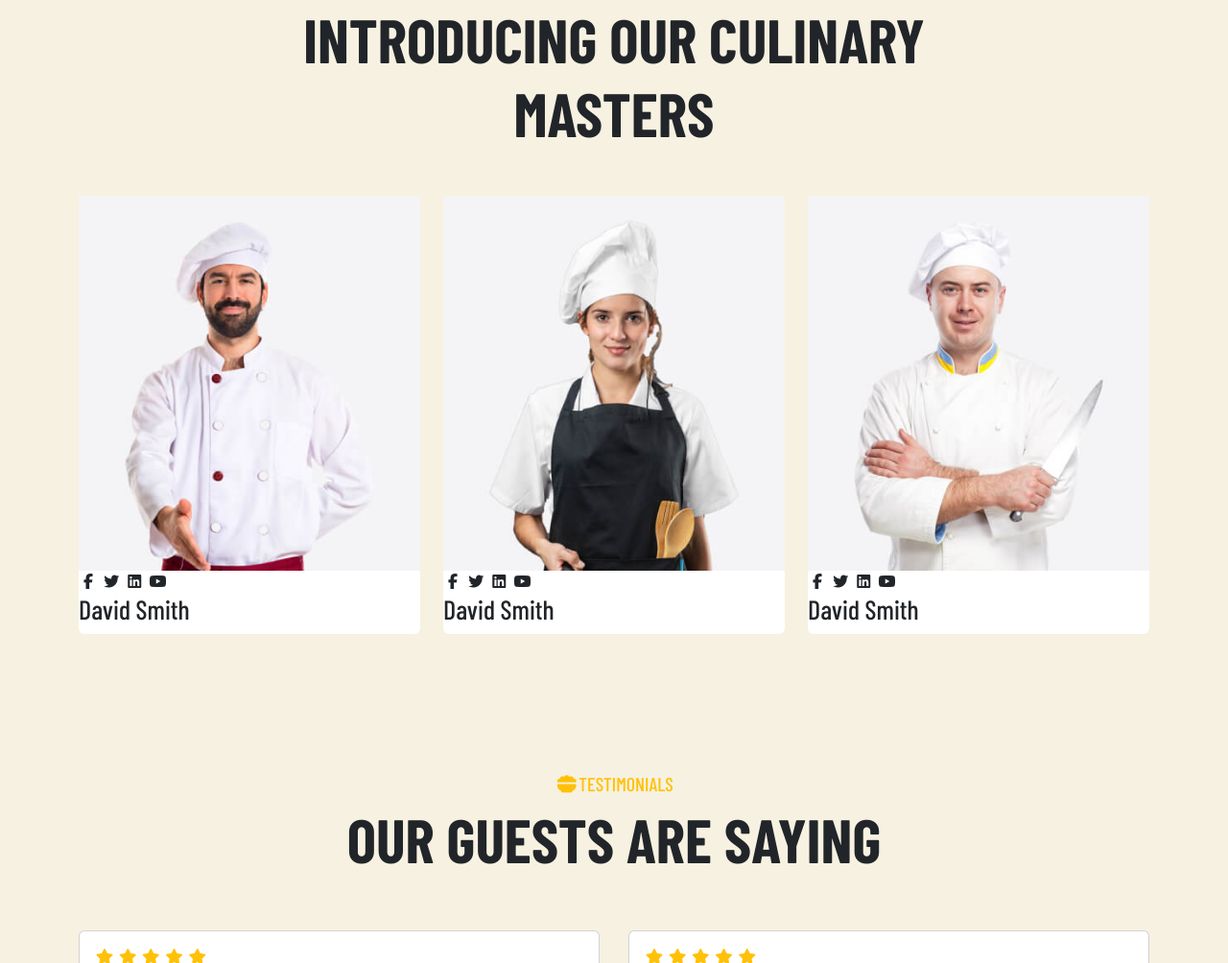
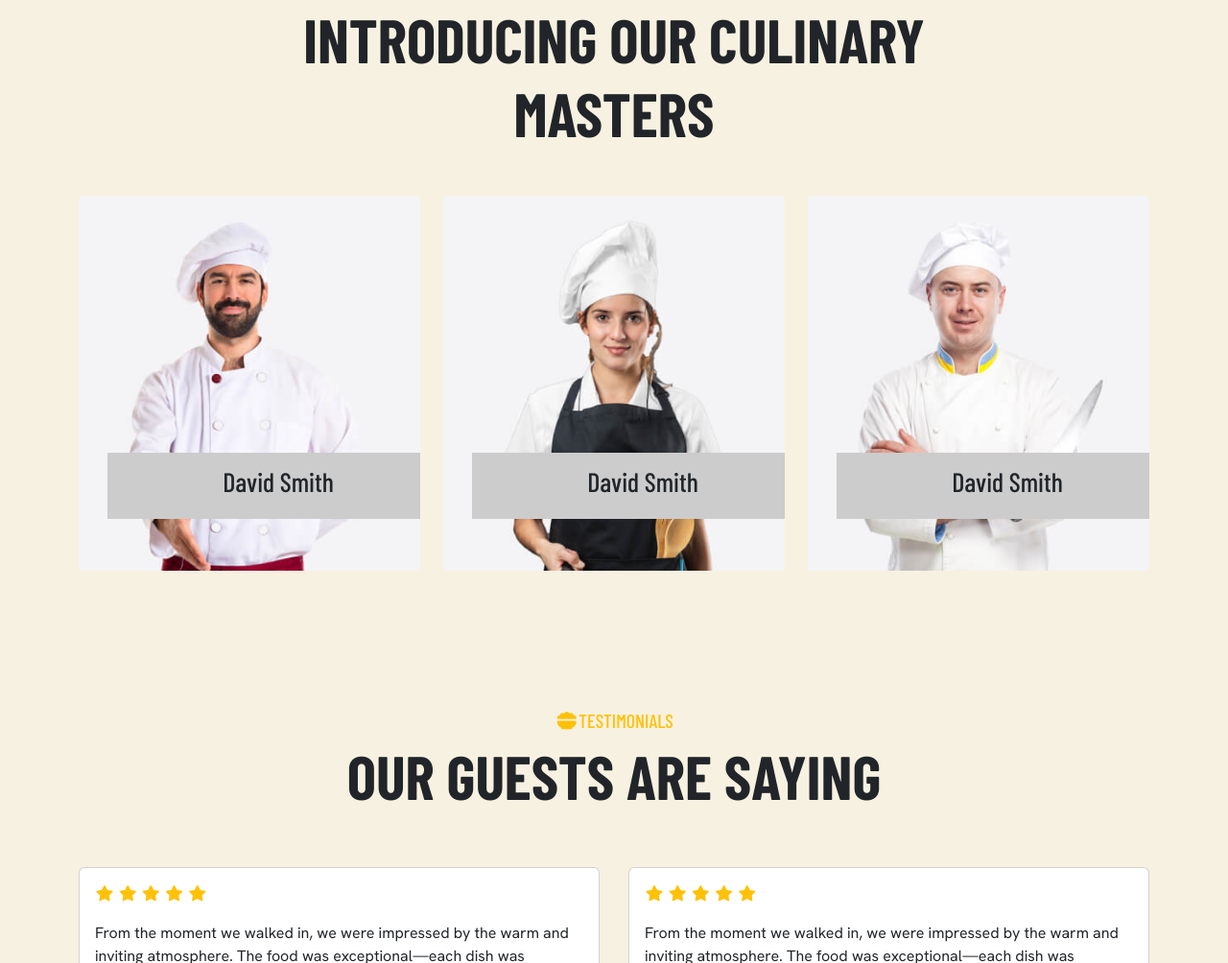
Before and after one commit to coderpick/pwds34_project_foodix, a plain HTML site: page index.html in a window 1280 px wide. Shown: the part 4793-5797 px from the top of the page at 96% size. Drawn offline with nearby package versions, Linux system fonts and the light colour scheme; a web font is replaced by a local one.

Commit message:
feat: Implement chef card hover effect

```diff
--- a/index.html
+++ b/index.html
@@ -663,6 +663,7 @@
                 <div class="col-xl-4">
                     <div class="card  single-chef border-0">
                         <img src="images/team/team-14.jpg" alt="">
+                        <div class="hover-content">
                             <div class="social-link">
                                 <a> <i class="fa-brands fa-facebook-f"></i> </a>
                                 <a> <i class="fa-brands fa-twitter"></i> </a>
@@ -674,9 +675,11 @@
                             </div>
                         </div>
                     </div>
+                </div>
                 <div class="col-xl-4">
                     <div class="card  single-chef border-0">
                         <img src="images/team/team-15.jpg" alt="">
+                        <div class="hover-content">
                             <div class="social-link">
                                 <a> <i class="fa-brands fa-facebook-f"></i> </a>
                                 <a> <i class="fa-brands fa-twitter"></i> </a>
@@ -688,9 +691,11 @@
                             </div>
                         </div>
                     </div>
+                </div>
                 <div class="col-xl-4">
                     <div class="card  single-chef border-0">
                         <img src="images/team/team-16.jpg" alt="">
+                        <div class="hover-content">
                             <div class="social-link">
                                 <a> <i class="fa-brands fa-facebook-f"></i> </a>
                                 <a> <i class="fa-brands fa-twitter"></i> </a>
@@ -699,6 +704,7 @@
                             </div>
                             <div class="chef-info">
                                 <h3>David Smith</h3>
+                            </div>
                         </div>
                     </div>
                 </div>
--- a/style.css
+++ b/style.css
@@ -283,3 +283,58 @@ input.input-field:focus {
     font-size: 30px;
     border-radius: 50%;
 }
+
+.single-chef {
+    position: relative;
+    overflow: hidden;
+}
+
+.hover-content {
+    position: absolute;
+    left: 30px;
+    top: 0;
+    width: 100%;
+    height: 100%;
+    padding: 30px;
+}
+
+.chef-info {
+    position: absolute;
+    left: 0;
+    bottom: 54px;
+    background: #cccccc;
+    width: 100%;
+    text-align: center;
+    padding: 14px;
+    transition: all 0.3s ease-in-out 0s;
+}
+
+.social-link {
+    position: absolute;
+    display: flex;
+    flex-direction: column;
+    left: -30%;
+    top: 32px;
+    transition: all 0.3s ease-in-out 0s;
+}
+
+.social-link a {
+    height: 40px;
+    width: 40px;
+    background: #fff;
+    display: flex;
+    border-radius: 50%;
+    justify-content: center;
+    align-items: center;
+    color: #ff4500 !important;
+    margin-bottom: 10px;
+}
+
+.single-chef:hover .social-link {
+    left: 0;
+}
+
+.single-chef:hover .chef-info {
+    background: var(--primary-color);
+    color: #fff;
+}
```
Lines whose indentation alone changed are shown as unchanged.
